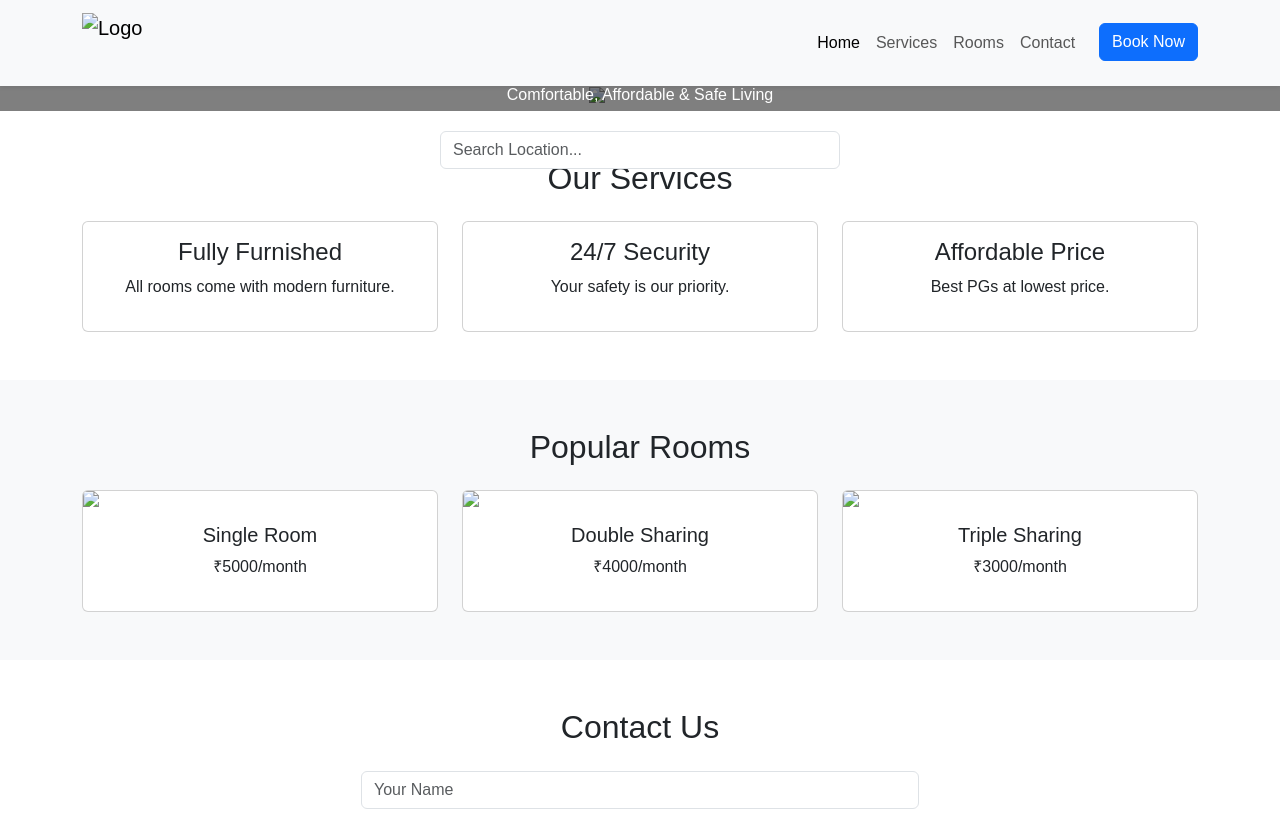
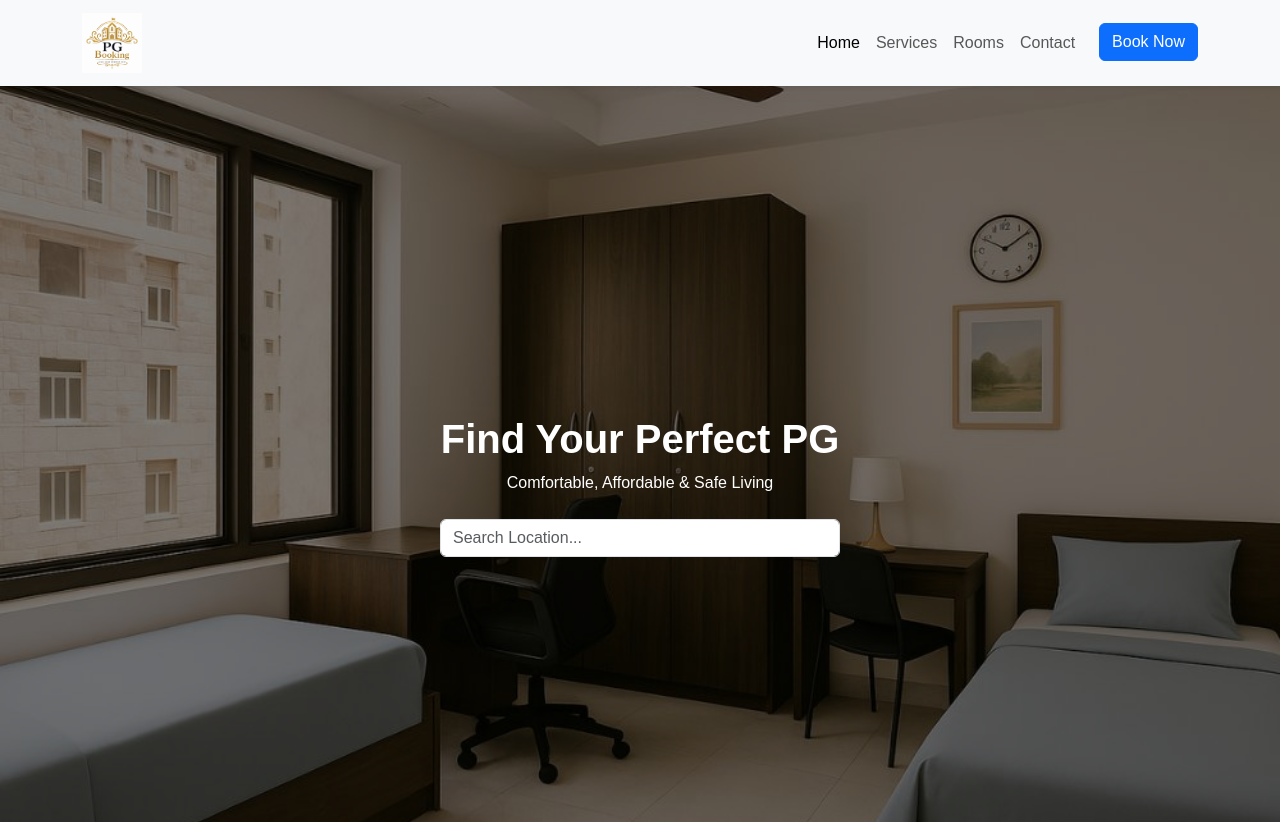
Before and after one commit to neerajgupta20/pg-booking, a plain HTML site: page index.html in a window 1280 px wide. Shown: the top 822 px of the page. Drawn offline with nearby package versions, Linux system fonts and the light colour scheme; files that its build step writes are made by us from their sources.

Commit message:
Update index.html

```diff
--- a/index.html
+++ b/index.html
@@ -6,7 +6,7 @@
 <title>PG Booking</title>
 <link href="https://cdn.jsdelivr.net/npm/bootstrap@5.3.0/dist/css/bootstrap.min.css" rel="stylesheet">
 
-<link rel="stylesheet" href="css/style.css">
+<link rel="stylesheet" href="style.css">
 </head>
 <body>
 
@@ -17,7 +17,7 @@
 
     <!-- Logo -->
     <a class="navbar-brand d-flex align-items-center" href="#">
-      <img src="images/pg-logo.png" alt="Logo" width="60" height="60" class="me-2">
+      <img src="pg-logo.png" alt="Logo" width="60" height="60" class="me-2">
 
     </a>
 
@@ -56,7 +56,7 @@
 <section class="hero position-relative text-center text-white">
 
   <!-- Background Image -->
-  <img src="images/background.jpg" alt="Background" class="w-100 hero-img">
+  <img src="background.jpg" alt="Background" class="w-100 hero-img">
 
   <!-- Content -->
   <div class="hero-content position-absolute top-50 start-50 translate-middle">
@@ -105,7 +105,7 @@
     <div class="row mt-4">
       <div class="col-md-4">
         <div class="card">
-          <img src="images/single.jpg" class="card-img-top">
+          <img src="single.jpg" class="card-img-top">
           <div class="card-body">
             <h5>Single Room</h5>
             <p>₹5000/month</p>
@@ -114,7 +114,7 @@
       </div>
       <div class="col-md-4">
         <div class="card">
-          <img src="images/Double Sharing.jpg" class="card-img-top">
+          <img src="Double Sharing.jpg" class="card-img-top">
           <div class="card-body">
             <h5>Double Sharing</h5>
             <p>₹4000/month</p>
@@ -123,7 +123,7 @@
       </div>
       <div class="col-md-4">
         <div class="card">
-          <img src="images/Triple Sharing.jpg" class="card-img-top">
+          <img src="Triple Sharing.jpg" class="card-img-top">
           <div class="card-body">
             <h5>Triple Sharing</h5>
             <p>₹3000/month</p>
@@ -192,9 +192,9 @@
   <div class="container text-center">
     <h2>Gallery</h2>
     <div class="row mt-4">
-      <div class="col-md-4"><img src="images/galler-1.jpg" class="img-fluid rounded"></div>
-      <div class="col-md-4"><img src="images/gallery-2.jpg" class="img-fluid rounded"></div>
-      <div class="col-md-4"><img src="images/galler-3.jpg" class="img-fluid rounded"></div>
+      <div class="col-md-4"><img src="galler-1.jpg" class="img-fluid rounded"></div>
+      <div class="col-md-4"><img src="gallery-2.jpg" class="img-fluid rounded"></div>
+      <div class="col-md-4"><img src="galler-3.jpg" class="img-fluid rounded"></div>
     </div>
   </div>
 </section>
```
